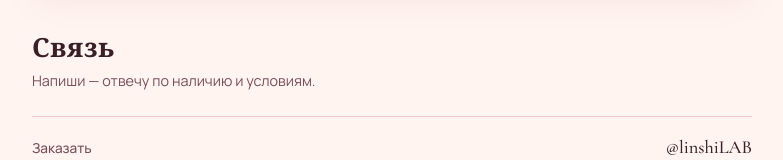
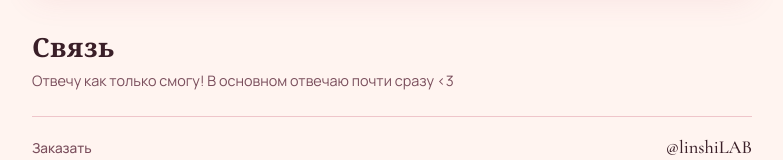
Before and after one commit to strifemef-gif/linshi-hoyo, a plain HTML site: page index.html in a window 1280 px wide. Shown: the part 1579-1739 px from the top of the page, without its empty margins (248-1031 px from the left). Drawn offline with nearby package versions, Linux system fonts and the light colour scheme.

Commit message:
Update contact reply text.

```diff
--- a/index.html
+++ b/index.html
@@ -162,7 +162,7 @@
     <section class="contact" id="contact">
       <div class="section-head">
         <h2>Связь</h2>
-        <p>Напиши — отвечу по наличию и условиям.</p>
+        <p>Отвечу как только смогу! В основном отвечаю почти сразу &lt;3</p>
       </div>
       <div class="contact-row">
         <a class="contact-link" href="https://t.me/linshiLAB" target="_blank" rel="noopener noreferrer">
```
